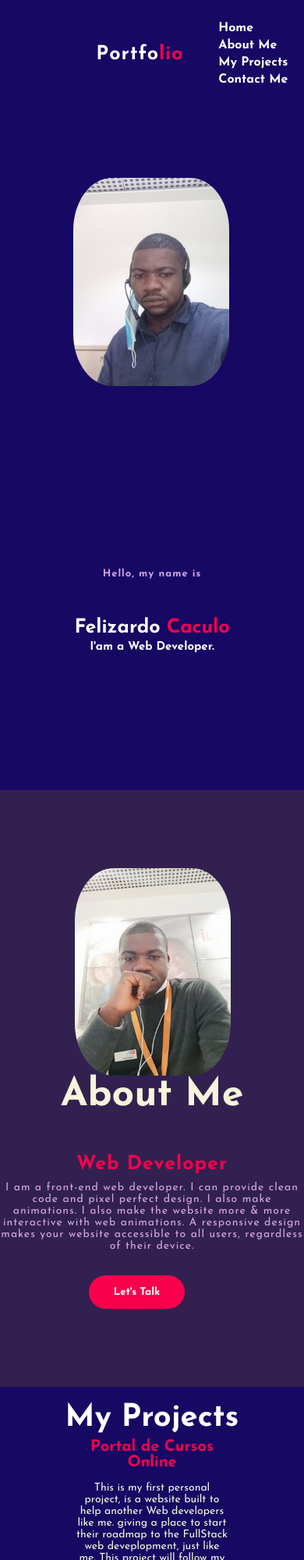
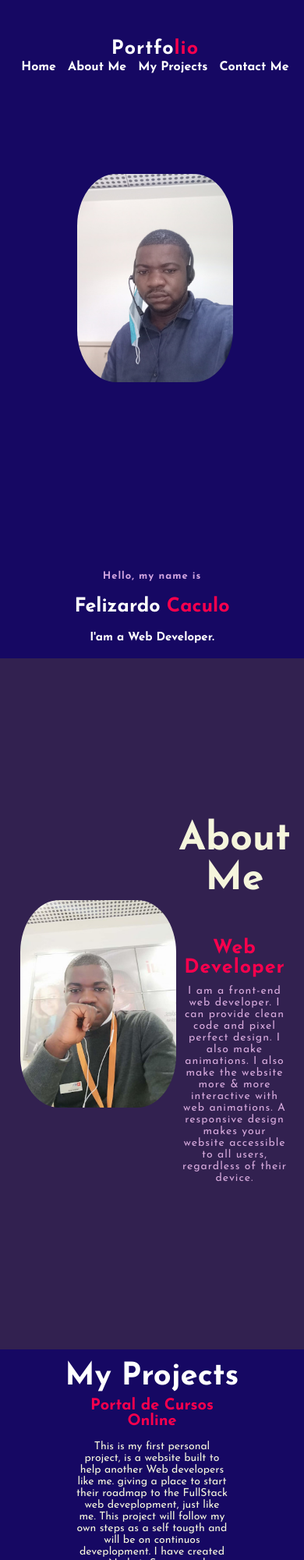
Before and after one commit to FelizardoCaculo/my_portfolio, a website: page src/assets/pages/index.html in a window 390 px wide. Shown: the top 2000 px of the page at 78% size. Drawn offline with Linux system fonts and the light colour scheme.

Commit message:
Reajustando a resposividade do projecto

```diff
--- a/src/assets/css/style.css
+++ b/src/assets/css/style.css
@@ -19,7 +19,7 @@ body {
 
 /*------------------ Home Section Starts ----------------- */
 
-.home {
+#home {
     height: 100vh;
     width: 100%;
     background-color: var(--blue-bg)
@@ -29,9 +29,9 @@ nav {
     display: flex;
     align-items: center;
     justify-content: space-between;
-    padding-top: 35px;
-    padding-left: 8%;
-    padding-right: 8%;
+    padding-top: 20px;
+    padding-left: 4%;
+    padding-right: 2%;
 }
 
 .logo {
@@ -48,7 +48,7 @@ span {
 nav ul li {
     list-style-type: none;
     display: inline-block;
-    padding: 10px 25px;
+    padding: 8px 5px;
 }
 
 nav ul li a {
@@ -70,16 +70,16 @@ nav ul li a:hover {
     width: 100%;
     height: 100vh;
     align-items: center;
-    justify-content: space-between;
-    padding-left: 8%;
-    padding-right: 8%;
+    justify-content: space-around;
+    padding-left: 4%;
+    padding-right: 4%;
 
 }
 
 h1 {
     color: white;
     margin: 20px 0px 20px;
-    font-size: 75px;
+    font-size: 60px;
 }
 
 h3 {
@@ -95,41 +95,35 @@ h4 {
 }
 
 img {
-    border-radius: 25%;
+    border-radius: 20%;
     margin-right: 2px;
+    width: 250px;
 }
 
 /*------------------ /Home Section Ends ----------------- */
 
 /*----------------- About Section Starts ---------------- */
-.about {
+#about {
     width: 100%;
     height: 105vh;
-    padding: 100px 0px;
+    padding-top: 50px;
+    padding-bottom: 50px;
     background-color: var(--purple-bg);
-    margin: 0 auto;
     display: flex;
     align-items: center;
     justify-content: space-around;
-}
-
-.about img {
-    margin-left: 2px;
-}
-
-.main {
-    width: 1130px;
-    max-width: 95%;
-}
+    padding-left: 4%;
+    padding-right: 4%;
+    }
 
 .about-text {
     width: 550px;
 }
 
 .about-text h2 {
-    font-size: 75px;
+    font-size: 60px;
     text-transform: capitalize;
-    margin-bottom: 20px;
+    margin-bottom: 20px 0 0 0;
 }
 
 .about-text h5 {
@@ -145,28 +139,12 @@ img {
     line-height: 28px;
     font-size: 18px;
     margin-bottom: 45px;
-}
-
-button {
-    background-color: var(--pink-btn-links);
-    color: white;
-    text-decoration: none;
-    border: 2px solid transparent;
-    font-weight: bold;
-    padding: 13px 30px;
-    border-radius: 30px;
-    transition: .4s;
-}
-
-button:hover {
-    background-color: transparent;
-    border: 2px solid var(--pink-btn-links);
-    cursor: pointer;
+    margin-right: 10px;
 }
 /*----------------- About Section Ends ---------------- */
 
 /*------------- Projects Section Starts --------------- */
-.projects {
+#projects {
     background-color: var(--blue-bg);
     width: 100%;
     height: 100%;
@@ -175,9 +153,9 @@ button:hover {
 
 .title h2 {
     color: white;
-    font-size: 75px;
+    font-size: 60px;
     width: 100%;
-    margin: 20px 0 0 0;
+    margin: 20px;
     text-align: center;
 }
 
@@ -230,7 +208,7 @@ h5 {
 /*------------- Projects Section Ends --------------- */
 
 /*------------- Contact Me Section Starts --------------- */
-.contact-me {
+#contact-me {
     width: 100%;
     height: 50vh;
     background-color: var(--purple-bg);
@@ -240,14 +218,14 @@ h5 {
     justify-content: center;
 }
 
-.contact-me p {
+#contact-me p {
     color: white;
     font-size: 30px;
     font-weight: bold;
     margin-bottom: 25px;
 }
 
-.contact-me .button-two {
+#contact-me .button-two {
     background-color: var(--pink-btn-links);
     color: white;
     text-decoration: none;
@@ -258,7 +236,7 @@ h5 {
     transition: .4s;
 }
 
-.contact-me .button-two:hover {
+#contact-me .button-two:hover {
     background-color: transparent;
     border: 2px solid var(--pink-btn-links);
     cursor: pointer;
@@ -329,8 +307,8 @@ footer p:nth-child(2) {
 
 /*------------- Media Queries --------------*/
 
-@media(max-width:718px) {
-    /*------------------ Home Section Starts ----------------- */
+@media(max-width:800px) {
+/*------------------ Home Section Starts ----------------- */
 
 .home {
     height: 100vh;
@@ -339,12 +317,12 @@ footer p:nth-child(2) {
 }
 
 nav {
-    display: flex;
+    display:grid;
+    grid-template-rows: 1fr;
     align-items: center;
-    justify-content: space-between;
-    padding-top: 25px;
-    padding-left: 4%;
-    padding-right: 4%;
+    justify-content: center;
+    padding-top: 50px;
+    text-align: center;
 }
 
 .logo {
@@ -380,8 +358,7 @@ h4 {
 }
 
 img {
-    border-radius: 25%;
-    margin-right: 2px;
+    margin: 10px;
     width: 200px;
 }
 
@@ -391,16 +368,6 @@ img {
 .about {
     width: 100%;
     height: 100%;
-    padding: 100px auto;
-    background-color: var(--purple-bg);
-    display: flex;
-    align-items: center;
-    justify-content: space-between;
-}
-
-.about img {
-    margin-left: 3px;
-    width: 200px;
 }
 
 .about-text {
@@ -427,21 +394,6 @@ img {
     line-height: 15px;
     font-size: 14px;
     margin-bottom: 30px;
-}
-
-button {
-    background-color: var(--pink-btn-links);
-    color: white;
-    text-decoration: none;
-    border: 2px solid transparent;
-    font-weight: bold;
-    padding: 13px 30px;
-    border-radius: 30px;
-    transition: .4s;
-    text-align: center;
-    align-items: center;
-    justify-content: center;
-    margin-left: -30%;
 }
 /*----------------- About Section Ends ---------------- */
 
@@ -592,7 +544,7 @@ footer p:nth-child(2) {
 /*------------- /Footer Ends --------------- */
 }
 
-@media(max-width: 400px) {
+@media(max-width: 700px) {
     .home {
         height: 120vh;
         width: 100%;
@@ -600,27 +552,32 @@ footer p:nth-child(2) {
     }
 
     nav {
-        display: flex;
-        flex-wrap: wrap;
+        display:grid;
+        grid-template-rows: 1fr;
         align-items: center;
-        justify-content: space-between;
-        padding-top: 25px;
+        justify-content: center;
+        padding-top: 50px;
         text-align: center;
     }
 
     .logo {
+        display: flex;
         font-size: 25px;
         letter-spacing: 1px;
         text-align: center;
         justify-content: center;
         align-items: center;
-        padding-left: 30%;
     }
 
     nav ul li {
         padding: 3px 5px;
-        display: flex;
+        display: inline-flex;
         text-align: center;
+        align-items: center;
+    }
+
+    nav ul li a {
+        display: inline-flex;
     }
 
     .content{
@@ -633,14 +590,14 @@ footer p:nth-child(2) {
 
     h1 {
         color: white;
-        margin: 50px 0px 5px;
+        margin: 20px;
         font-size: 25px;
     }
 
     h3 {
         color: white;
         font-size: 15px;
-        margin-bottom: 5px;
+        margin-bottom: 0;
     }
 
     h4 {
@@ -669,12 +626,6 @@ footer p:nth-child(2) {
         justify-content: center;
     }
 
-    .about img {
-        margin-left: 3px;
-        width: 200px;
-        align-items: center;
-    }
-
     .about-text {
         margin: 0;
         width: 400px;
@@ -700,6 +651,7 @@ footer p:nth-child(2) {
         line-height: 15px;
         font-size: 14px;
         margin-bottom: 30px;
+        margin: 5px;
     }
 
     button {
--- a/src/assets/pages/index.html
+++ b/src/assets/pages/index.html
@@ -13,26 +13,24 @@
     <link rel="stylesheet" href="https://cdnjs.cloudflare.com/ajax/libs/font-awesome/6.1.1/css/all.min.css" integrity="sha512-KfkfwYDsLkIlwQp6LFnl8zNdLGxu9YAA1QvwINks4PhcElQSvqcyVLLD9aMhXd13uQjoXtEKNosOWaZqXgel0g==" crossorigin="anonymous" referrerpolicy="no-referrer" />
 
 
-    <title>Felizardo Caculo_</title>
+    <title>Felizardo Caculo</title>
 </head>
 <body>
     <!----- Home Section start ----->
-    <div class="home">
+    <div id="home">
 
         <nav>
             <h2 class="logo">Portfo<span>lio</span></h2>
             <ul>
-                <li><a href="#.hero">Home</a></li>
-                <li><a href="#.about">About me</a></li>
-                <li><a href="#.projects">My Projects</a></li>
-                <li><a href="#">Contact me</a></li>
+                <li><a href="#home">Home</a></li>
+                <li><a href="#about">About me</a></li>
+                <li><a href="#projects">My Projects</a></li>
+                <li><a href="#contact-me">Contact me</a></li>
             </ul>
         </nav>
 
         <div class="content">
-            <div class="image">
-                <img src="/images/background.jpg" alt="Imagem de Perfil">
-            </div>
+            <img src="/images/background.jpg" alt="Imagem de Perfil">
             <div class="text">
                 <h4>Hello, my name is</h4>
                 <h1>Felizardo <span>Caculo</span></h1>
@@ -43,7 +41,7 @@
     <!----- /Home Section ends ----->
 
     <!----- About Section starts ----->
-    <section class="about">
+    <section id="about">
         <img src="/images/AboutSection.jpg" alt="Imagem da Secção About">
         <div class="about-text">
             <h2>About Me</h2>
@@ -53,14 +51,13 @@
                 I also make animations. I also make the website more & more interactive with web animations.
                 A responsive design makes your website accessible to all users, regardless of their device.
             </p>
-            <button type="button">Let's Talk</button>
         </div>
 
     </section>
     <!--------- /About Section ends -------->
 
     <!----- My Projects Section starts ----->
-    <section class="projects">
+    <section id="projects">
 
         <div class="title">
             <h2>My Projects</h2>
@@ -125,9 +122,9 @@
     <!----- /Projects Section ends ----->
 
     <!----- Contact Me Section starts ----->
-    <section class="contact-me">
+    <section id="contact-me">
         <p>Let Me Get You A Beautiful Website</p>
-        <a href="#" class="button-two">Hire Me</a>
+        <a href="mailto:felizardo1987@gmail.com" class="button-two">Hire Me</a>
     </section>
     <!----- /Contact Me Section Ends ----->
 
```
